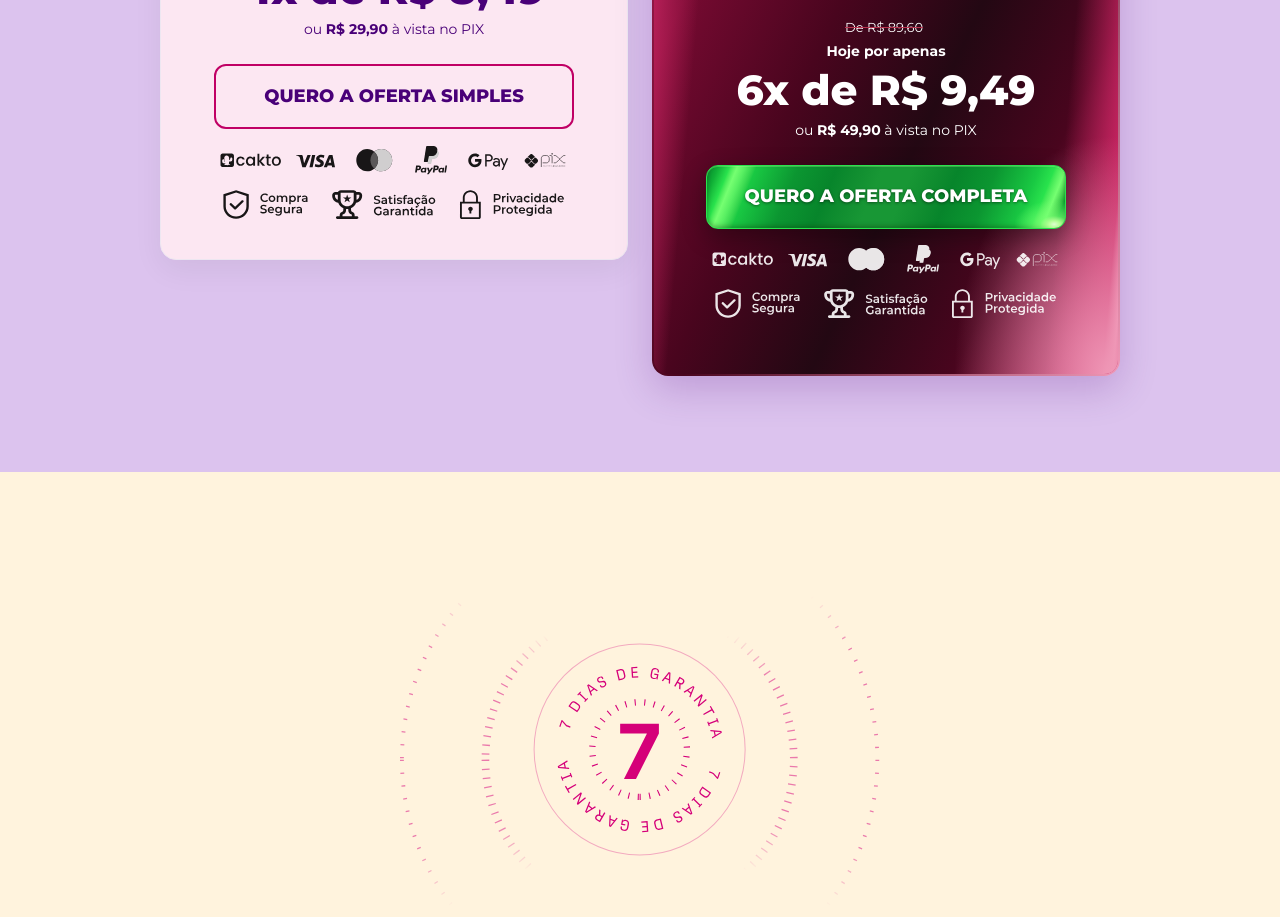
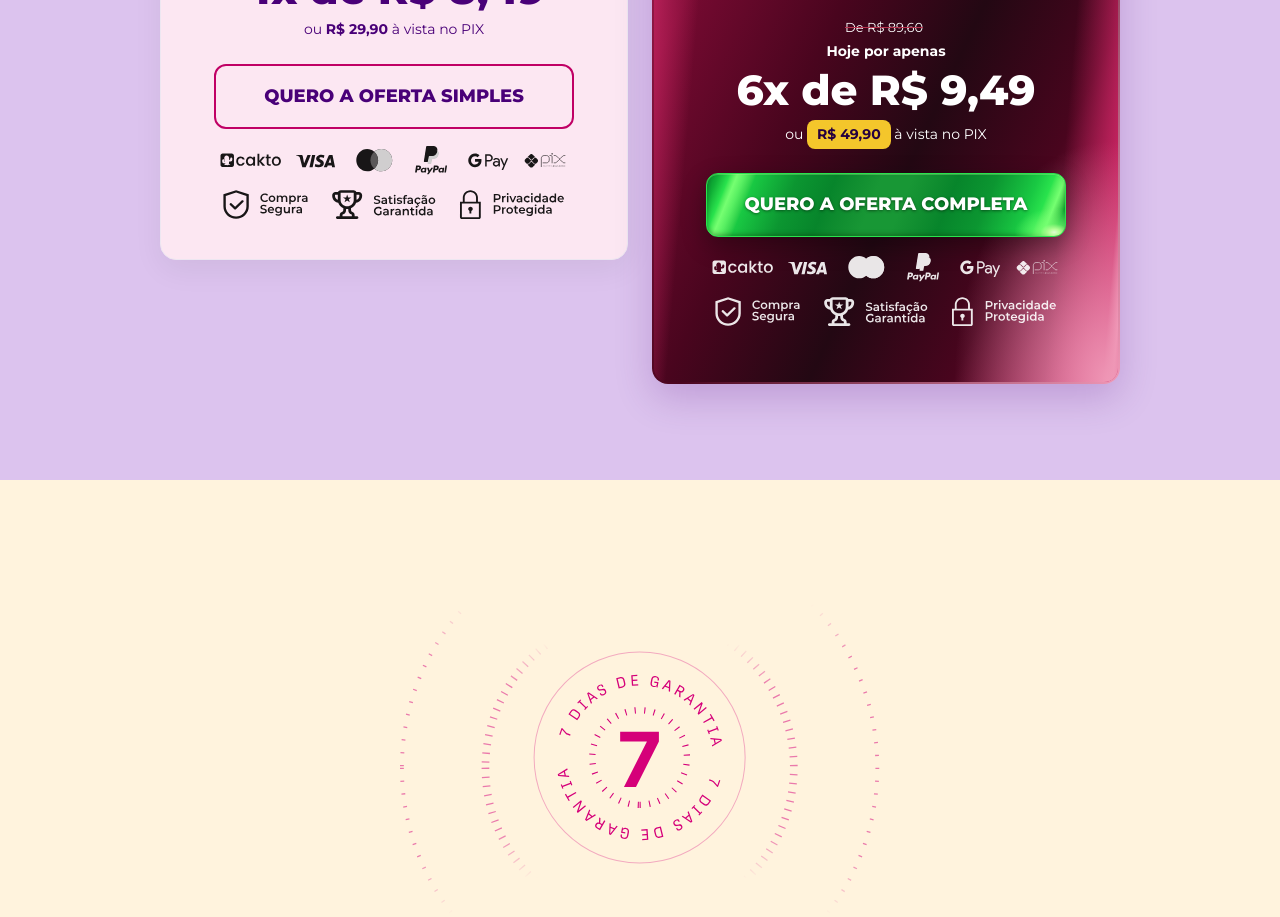
Before and after one commit to lupitavun10-netizen/projeto-01, a React (Vite) app: page / in a window 1280 px wide. Shown: the part 5420-6337 px from the top of the page. Built offline with nearby package versions, Linux system fonts and the light colour scheme.

Commit message:
Destaca R$ 49,90 da oferta completa com tag dourada

```diff
--- a/src/styles/index.css
+++ b/src/styles/index.css
@@ -269,3 +269,6 @@ button:focus-visible,a:focus-visible { outline:3px solid var(--cta-color); outli
 
 /* Static wine and pink finish, matching the supplied metallic references. */
 .offers-section .offer-card.featured .offer-badge { background:linear-gradient(110deg,var(--complete-card-magenta),var(--complete-card-wine)); }
+
+/* Gold tag limited to the complete offer cash amount. */
+.offers-section .offer-card.featured .price > span > b { display:inline-block; padding:4px 10px; border-radius:8px; background:var(--headline-highlight-gold); color:var(--headline-highlight-text); white-space:nowrap; }
```
